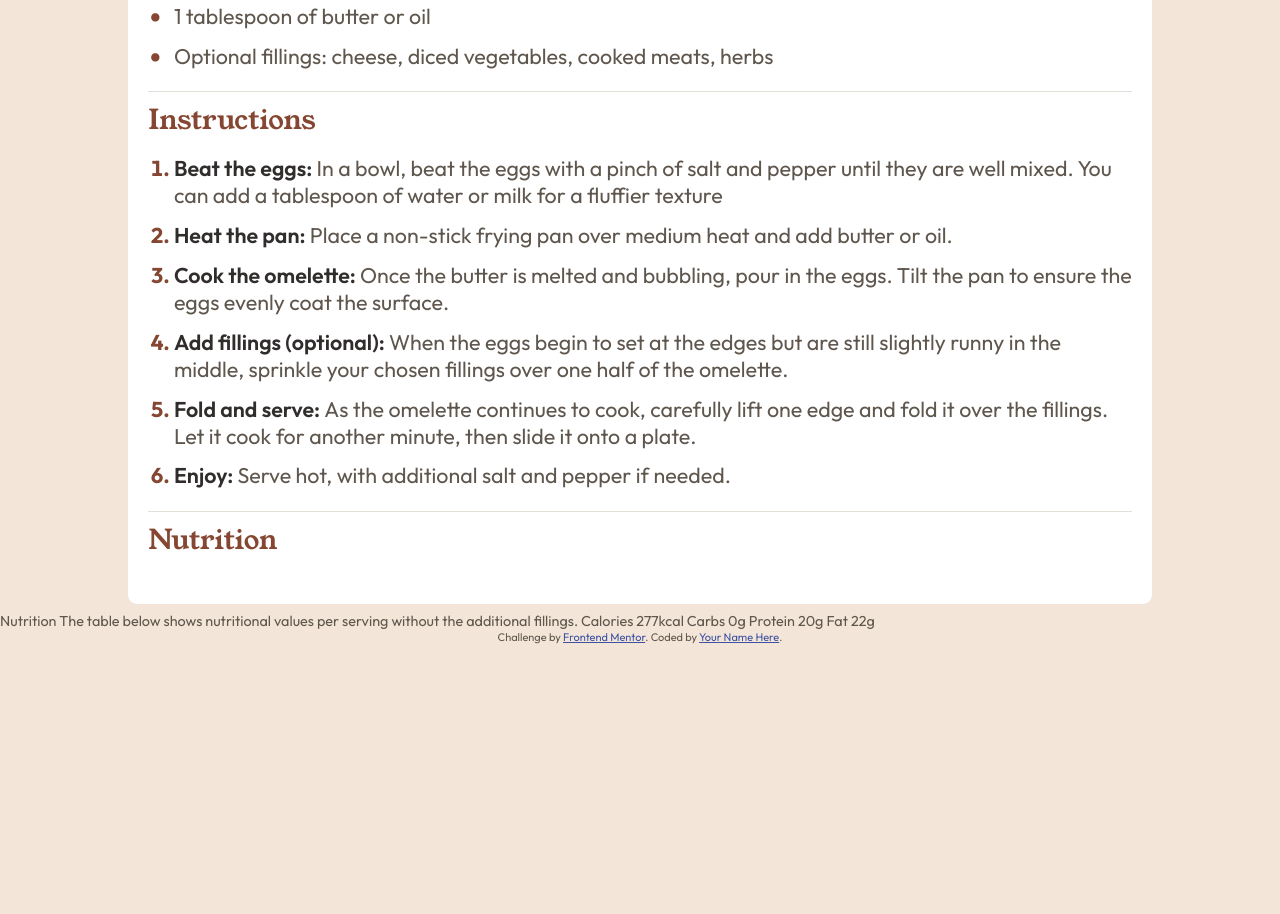
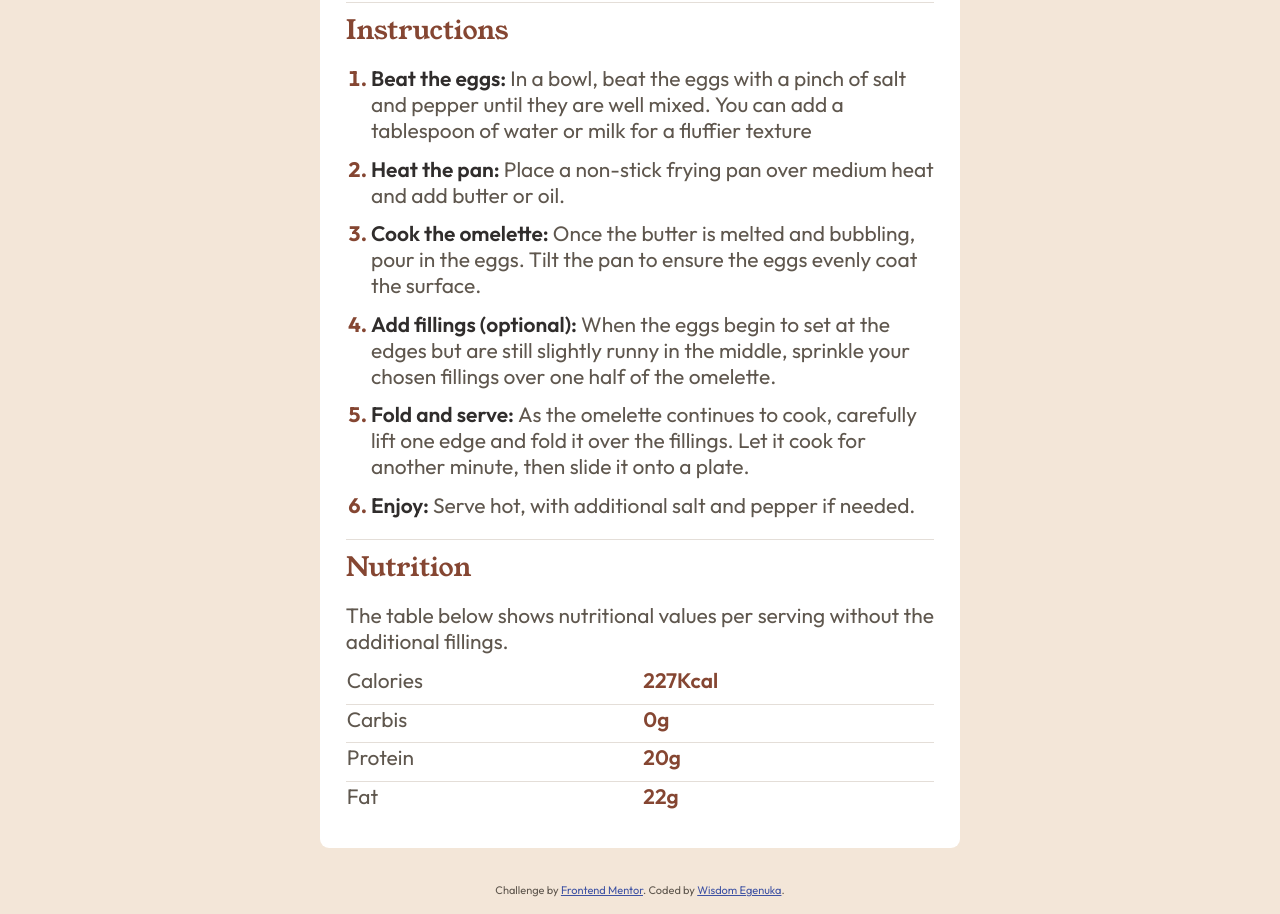
Before and after one commit to MyFrontend-Mentor-Codes/recipe-page-main, a plain HTML site: page index.html in a window 1280 px wide. Shown: the part 971-1885 px from the top of the page. Before the commit the page ends 1631 px from the top, so only its background shows below. Drawn offline with Linux system fonts and the light colour scheme.

Commit message:
tidied entire design and readme

```diff
--- a/index.html
+++ b/index.html
@@ -21,7 +21,7 @@
 
 <body>
   <main>
-    <section>
+    <section class="parent">
       <div class="container">
         <img alt="the meal" class="the-meal" src="./assets/images/image-omelette.jpeg">
         <h1>Simple Omolette Recipe</h1>
@@ -69,37 +69,45 @@
           </ol>
         </article>
 
-        <article>
+        <article class="nutrition">
           <h2>Nutrition</h2>
-          <p></p>
+          <p>The table below shows nutritional values per serving without the additional fillings.</p>
 
-          <table></table>
+          <table class="nutrition-data">
+           <tr>
+              <td>Calories</td>
+              <td>227Kcal</td>
+            </tr>
+
+            <tr>
+              <td>Carbis</td>
+              <td>0g</td>
+            </tr>
+
+            <tr>
+              <td>Protein</td>
+              <td>20g</td>
+            </tr>
+
+             <tr>
+              <td>Fat</td>
+              <td>22g</td>
+            </tr>
+
+          </table>
         </article>
 
       </div>
     </section>
   </main>
 
-  Nutrition
+  <section aria-label="attributions">
+      <div class="attribution">
+    Challenge by <a href="https://www.frontendmentor.io?ref=challenge" target="_blank">Frontend Mentor</a>.
+    Coded by <a href="#">Wisdom Egenuka</a>.
+  </div>
+  </section>
 
-  The table below shows nutritional values per serving without the additional fillings.
-
-  Calories
-  277kcal
-
-  Carbs
-  0g
-
-  Protein
-  20g
-
-  Fat
-  22g
-
-  <div class="attribution">
-    Challenge by <a href="https://www.frontendmentor.io?ref=challenge" target="_blank">Frontend Mentor</a>.
-    Coded by <a href="#">Your Name Here</a>.
-  </div>
 </body>
 
 </html>
--- a/style.css
+++ b/style.css
@@ -1,5 +1,5 @@
 html {
-    font-size: 90%;
+    font-size: 100%;
 }
 
 :root {
@@ -62,7 +62,8 @@ h3 {
 
 p,
 ul,
-ol {
+ol,
+table {
     font-size: clamp(.2rem, .6rem + 1vw, 2rem);
 }
 
@@ -77,6 +78,9 @@ ol {
 }
 
 
+.parent {
+    padding: 2em 0;
+}
 
 .container {
     width: 80%;
@@ -129,7 +133,7 @@ ol {
     position: relative;
 }
 
-.ingredients-meta li::before{
+.ingredients-meta li::before {
     content: "\2022";
     color: var(--brown800);
     font-size: 2em;
@@ -138,7 +142,7 @@ ol {
     top: -.3em;
 }
 
-.instructions-meta li::marker{
+.instructions-meta li::marker {
     color: var(--brown800);
     font-weight: 700;
 }
@@ -148,6 +152,21 @@ ol {
     background-color: var(--white);
     border-bottom: solid 1px var(--stone150);
     padding-bottom: .6em;
+}
+
+.nutrition-data {
+    border-collapse: collapse;
+    width: 100%;
+}
+
+.nutrition-data td:not(tr:last-child td) {
+    border-bottom: solid 1px var(--stone150);
+    padding-bottom: .5em;
+}
+
+.nutrition-data tr td:last-child {
+    color: var(--brown800);
+    font-weight: 600;
 }
 
 
@@ -164,4 +183,25 @@ ol {
 
 
 
-@media screen and (min-width: 450px) {}
+@media screen and (min-width: 550px) {
+    .container {
+        width: 70%;
+    }
+}
+
+@media screen and (min-width: 700px) {
+    .container {
+        width: 60%;
+    }
+}
+
+@media screen and (min-width: 950px) {
+    .container {
+        width: 50%;
+        padding: 1.9em;
+    }
+
+    html{
+        font-size: 85%;
+    }
+}
```
Also changed, not shown: assets/images/myscreenshot.png (added), preview.jpg (deleted), 1 other file.
